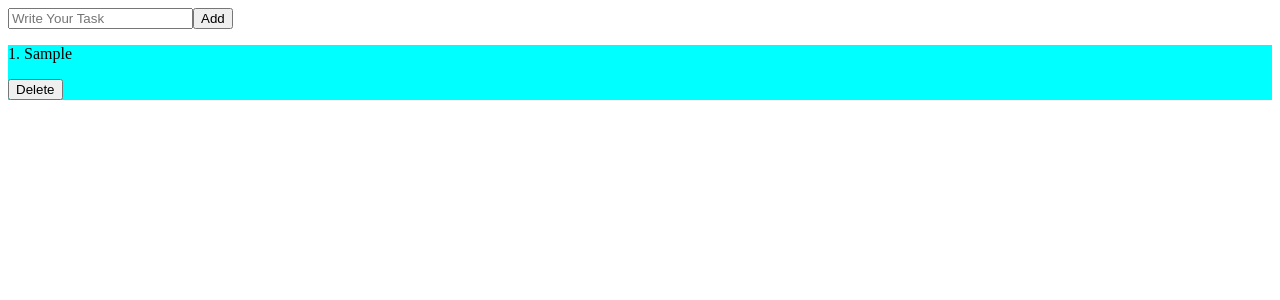
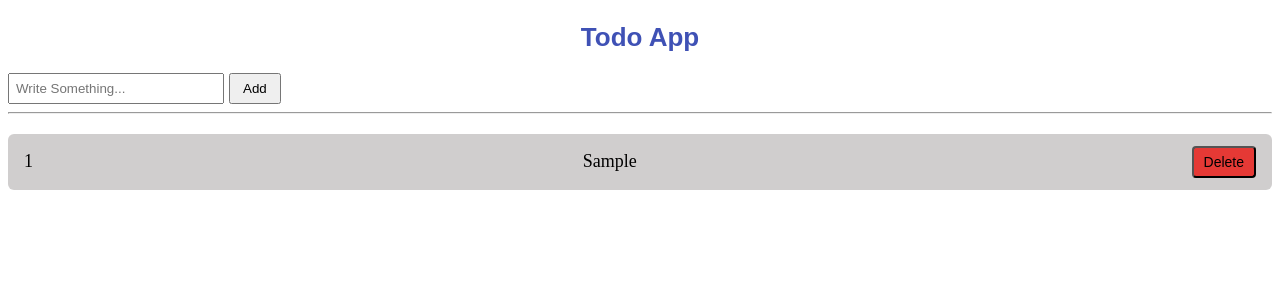
Before and after one commit to sumantahitk/Angular21, an Angular app: page / in a window 1280 px wide. Both pictures are taken after typing "Sample" into the empty fields and a click on the button "Add". Shown: the top 300 px of the page. Built offline with nearby package versions, Linux system fonts and the light colour scheme.

Commit message:
youtube todo

```diff
--- a/src/app/app.css
+++ b/src/app/app.css
@@ -1,12 +1,56 @@
-.box{
-    padding: 10px;
-    background: gold;
-    border-radius: 10px;
+input {
+    padding: 6px;
+    width: 200px;
 }
 
-.row{
-    align-items: baseline;
-    background-color: aqua;
-    justify-content: center;
+button {
+    padding: 6px 12px;
+    margin-left: 5px;
+    cursor: pointer;
+}
 
+li {
+    margin-top: 8px;
+    list-style: none;
+    font-size: 18px;
 }
+
+/* Container */
+h2 {
+  font-family: Arial, sans-serif;
+  text-align: center;
+  margin-bottom: 20px;
+  font-size: 26px;
+  color: #3f51b5;
+}
+
+/* Todo List */
+ul {
+  padding: 0;
+  margin-top: 20px;
+}
+
+li {
+  list-style: none;
+  background: #d0cece;
+  margin-bottom: 10px;
+  padding: 12px 16px;
+  display: flex;
+  justify-content: space-between;
+  align-items: center;
+  border-radius: 6px;
+}
+
+/* Todo Text */
+li span {
+  cursor: pointer;
+  font-size: 18px;
+}
+
+/* Delete Button */
+li button {
+  background: #e53935;
+  padding: 6px 10px;
+  border-radius: 4px;
+  font-size: 14px;
+}
--- a/src/app/app.html
+++ b/src/app/app.html
@@ -1,16 +1,24 @@
-<form (submit)="setTask(taskInput.value); taskInput.value=''; $event.preventDefault()">
+<h2>Todo App</h2>
 
-  <input #taskInput placeholder="Write Your Task">
+<input placeholder="Write Something..."
+    [value]="newTodo()"
+    (input)="newTodo.set($event.target.value)" >
 
-  <button type="submit">Add</button>
+<button (click)="addTodo()">Add</button>
 
-</form>
+<hr>
 
-@if(arr().length > 0) {
-  @for(item of arr(); track $index; let i=$index) {
-   <div class="row">
-     <p>{{i+1}}.         {{ item }}</p>
-     <button (click)="removeItem(i)">Delete</button>
-   </div>
-  }
-}
+<ul>
+    @for (todo of todos(); track $index) {
+        <li>
+            <span>{{ $index +1 }}</span>
+
+            <span (click)="toggleTodo($index)"
+                [style.text-decoration]= "todo.done ? 'line-through' : 'none' ">
+                {{ todo.text }}
+            </span>
+
+            <button (click)="deleteTodo($index)">Delete</button>
+        </li>
+    }
+</ul>
--- a/src/app/app.ts
+++ b/src/app/app.ts
@@ -1,31 +1,38 @@
-
-import { Component, signal} from '@angular/core';
-import { FormsModule } from '@angular/forms';
-
-interface User{
-  name:string;
-  age:number
-}
-
+import { Component, signal } from '@angular/core';
 @Component({
   selector: 'app-root',
-  imports:[FormsModule],
+  imports: [],
   templateUrl: './app.html',
-  styleUrls: ['./app.css']
+  styleUrl: './app.css'
 })
 export class App {
-  task=signal<string>("");
-  arr=signal<number[]>([]);
+  newTodo = signal('');
 
-  setTask(e:any){
-    this.arr.update(arr=>[...arr,e]);
+  todos = signal<{ text: string; done: boolean }[]>([]);
+
+  addTodo(){
+    const text = this.newTodo().trim();
+
+    if ( text === '' ) {
+      return;
+    }
+
+    this.todos.update( list => [ ...list, { text, done: false } ] );
+
+    this.newTodo.set('');
   }
 
-  removeItem(i:number){
-    if(this.arr().length>0){
-       this.arr().splice(i,1);
-    }
+  toggleTodo( index: number ){
+    this.todos.update( list =>
+      list.map( ( item ,i ) =>
+        i === index ? { ...item, done: !item.done } : item
+      )
+    );
+  }
 
- }
-
+  deleteTodo( index: number ){
+    this.todos.update( list =>
+      list.filter( ( _, i ) => i !== index )
+    );
+  }
 }
```
